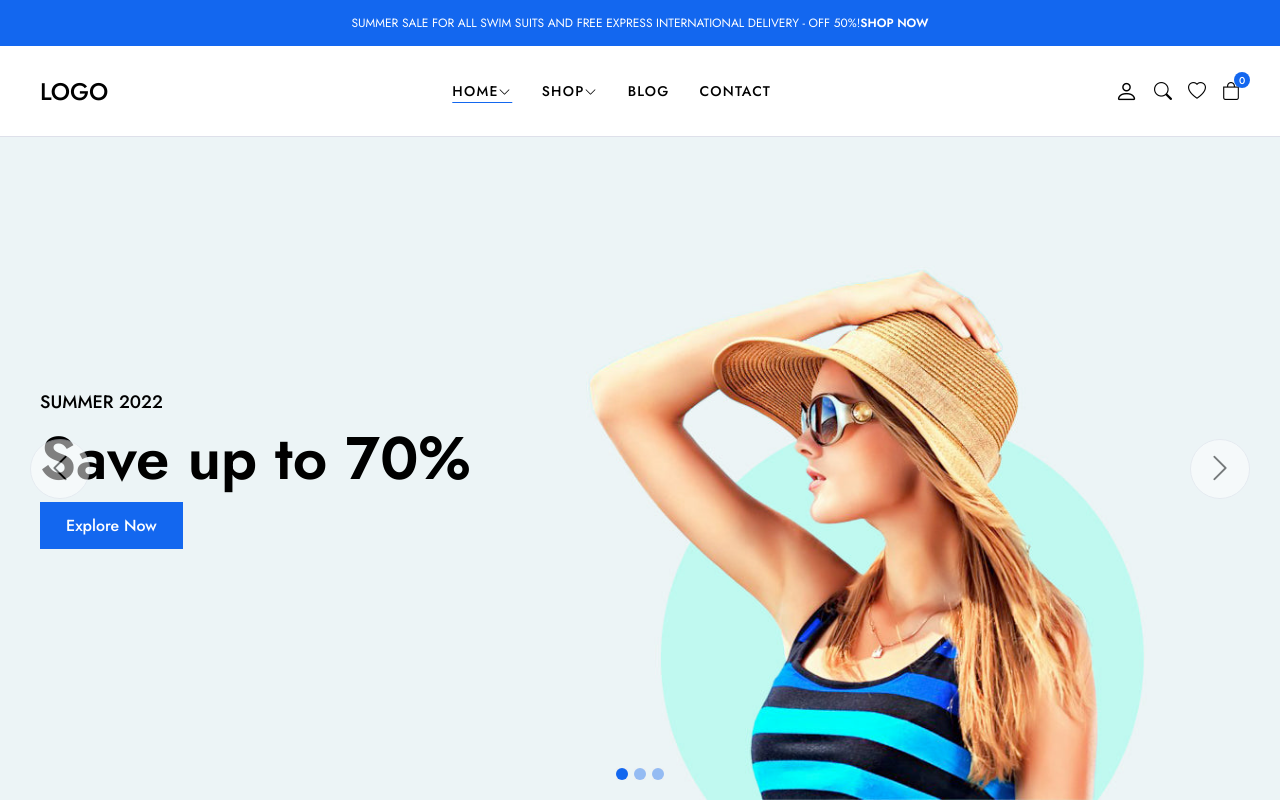
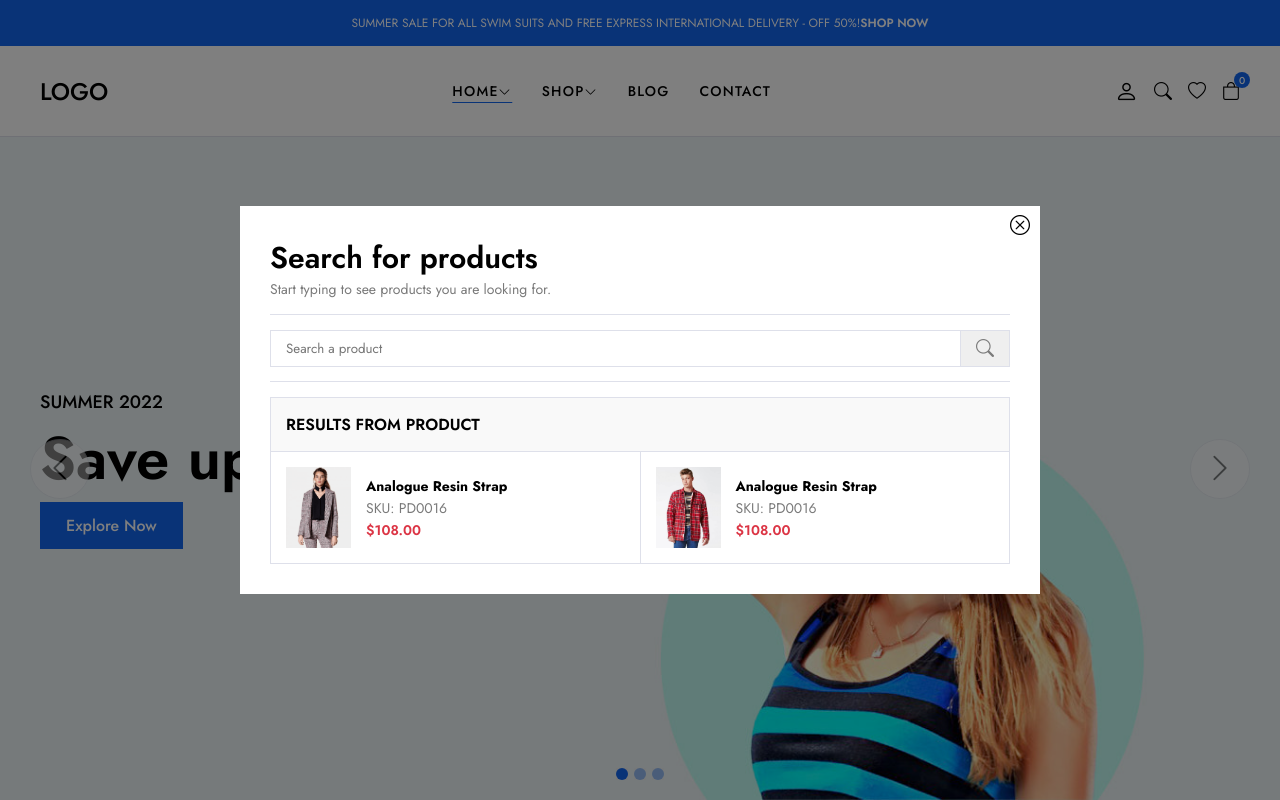
Before and after one commit to serkancan006/React-ETicaret, a React (Vite) app in the folder frontend/: page / in a window 1280 px wide. Both pictures are taken after a click on the button 1163 px from the left and 91 px from the top of the page. Shown: the top 800 px of the page. Built offline with nearby package versions, Linux system fonts and the light colour scheme.

Commit message:
search modal yapimi

```diff
--- a/frontend/src/components/Layout/Header/Header.jsx
+++ b/frontend/src/components/Layout/Header/Header.jsx
@@ -1,6 +1,6 @@
 import "./Header.css";
 
-const Header = () => {
+const Header = ({ setIsSearchShow }) => {
   return (
     <header>
       <div className="global-notification">
@@ -164,7 +164,7 @@
                             href="#"
                             className="megamenu-single-button btn btn-sm"
                           >
-                             Shop Now
+                            Shop Now
                           </a>
                         </div>
                       </div>
@@ -189,7 +189,7 @@
                 <a href="account.html" className="header-account">
                   <i className="bi bi-person"></i>
                 </a>
-                <button className="search-button">
+                <button className="search-button" onClick={() => setIsSearchShow(true)} >
                   <i className="bi bi-search"></i>
                 </button>
                 <a href="#">
--- /dev/null
+++ b/frontend/src/components/Modals/Search/Search.css
@@ -0,0 +1,166 @@
+.modal-search {
+    position: absolute;
+    top: 0;
+    left: 0;
+    width: 100%;
+    height: 100%;
+    display: flex;
+    justify-content: center;
+    align-items: center;
+    visibility: hidden;
+    z-index: 999;
+    opacity: 0;
+    transition: 0.3s ease all;
+}
+
+.modal-search.show{
+    visibility: visible;
+    opacity: 1;
+}
+
+.modal-overlay {
+    content: "";
+    width: 100%;
+    height: 100%;
+    background-color: black;
+    position: fixed;
+    top: 0;
+    left: 0;
+    opacity: 0.5;
+}
+
+.modal-wrapper {
+    max-width: 800px;
+    width: 100%;
+    background-color: #fff;
+    position: fixed;
+    z-index: 10;
+    padding: 30px;
+}
+
+.modal-search .modal-title {
+    font-size: 30px;
+    font-weight: 600;
+}
+
+.modal-search .modal-text {
+    font-size: 14px;
+    color: #7a7a7a;
+    padding-bottom: 15px;
+    border-bottom: 1px solid #dee0ea;
+}
+
+.modal-search .search-form {
+    margin-top: 15px;
+    display: flex;
+    position: relative;
+}
+
+.modal-search .search-form::after {
+    content: "";
+    width: 100%;
+    height: 1px;
+    background-color: #dee0ea;
+    position: absolute;
+    bottom: -15px;
+}
+
+.modal-search .search-form input {
+    width: 100%;
+    max-height: 42px;
+    border-color: #dee0ea !important;
+}
+
+.modal-search .search-form button {
+    position: absolute;
+    right: 0;
+    height: 100%;
+    padding: 15px;
+    display: flex;
+    align-items: center;
+    justify-content: center;
+    border: 1px solid #dee0ea;
+}
+
+.modal-search .search-form button i {
+    font-size: 18px;
+    color: #7a7a7a;
+}
+
+.modal-search .search-results {
+    margin-top: 30px;
+}
+
+.modal-search .search-heading {
+    padding: 15px;
+    background-color: #f9f9f9;
+    border: 1px solid #dee0ea;
+}
+
+.modal-search .search-heading h3 {
+    font-size: 16px;
+    font-weight: 600;
+}
+
+.modal-search .results {
+    display: grid;
+    grid-template-columns: 1fr 1fr;
+    border-left: 1px solid #dee0ea;
+}
+
+.modal-search .result-item {
+    display: flex;
+    column-gap: 15px;
+    align-items: center;
+    padding: 15px;
+    border-bottom: 1px solid #dee0ea;
+    border-right: 1px solid #dee0ea;
+    transition: background-color 0.2s eae;
+}
+
+.modal-search .result-item:hover {
+    background-color: #f9f9f9;
+}
+
+.modal-search .search-thumb {
+    max-width: 65px;
+    width: 100%;
+}
+
+.modal-search .search-info {
+    font-size: 14px;
+    display: flex;
+    flex-direction: column;
+}
+
+.modal-search .search-sku {
+    color: #7a7a7a;
+    margin: 2px 0;
+}
+
+.modal-search .search-price {
+    font-weight: 600;
+    color: #dc3545;
+}
+
+.modal-search .bi-x-circle {
+    position: absolute;
+    top: 5px;
+    right: 10px;
+    font-size: 20px;
+    cursor: pointer;
+}
+
+/*! modal search end  */
+
+/* search responsive  */
+
+@media (max-width: 992px) {
+    .modal-search .modal-wrapper {
+        max-width: 370px;
+    }
+
+    .modal-search .results {
+        grid-template-columns: 1fr;
+    }
+}
--- /dev/null
+++ b/frontend/src/components/Modals/Search/Search.jsx
@@ -0,0 +1,45 @@
+import './Search.css';
+
+const Search = ({ isSearchShow, setIsSearchShow }) => {
+    return (
+        <div className={`modal-search ${isSearchShow ? "show" : ""}`}>
+            <div className="modal-wrapper">
+                <h3 className="modal-title">Search for products</h3>
+                <p className="modal-text">Start typing to see products you are looking for.</p>
+                <form className="search-form">
+                    <input type="text" placeholder="Search a product" />
+                    <button>
+                        <i className="bi bi-search"></i>
+                    </button>
+                </form>
+                <div className="search-results">
+                    <div className="search-heading">
+                        <h3>RESULTS FROM PRODUCT</h3>
+                    </div>
+                    <div className="results">
+                        <a href="#" className="result-item">
+                            <img src="img/products/product1/1.png" className="search-thumb" alt="" />
+                            <div className="search-info">
+                                <h4>Analogue Resin Strap</h4>
+                                <span className="search-sku">SKU: PD0016</span>
+                                <span className="search-price">$108.00</span>
+                            </div>
+                        </a>
+                        <a href="#" className="result-item">
+                            <img src="img/products/product2/1.png" className="search-thumb" alt="" />
+                            <div className="search-info">
+                                <h4>Analogue Resin Strap</h4>
+                                <span className="search-sku">SKU: PD0016</span>
+                                <span className="search-price">$108.00</span>
+                            </div>
+                        </a>
+                    </div>
+                </div>
+                <i className="bi bi-x-circle" id="close-search" onClick={() => setIsSearchShow(false)}></i>
+            </div>
+            <div className="modal-overlay" onClick={() => { setIsSearchShow(false) }}></div>
+        </div>
+    )
+}
+
+export default Search
--- a/frontend/src/layouts/MainLayout.jsx
+++ b/frontend/src/layouts/MainLayout.jsx
@@ -1,15 +1,19 @@
-import React from "react";
 import Footer from "../components/Layout/Footer/Footer"
 import Header from "../components/Layout/Header/Header"
 import Proptypes from "prop-types";
+import Search from "../components/Modals/Search/Search";
+import { useState } from "react";
 
 const MainLayout = ({ children }) => {
+  const [isSearchShow, setIsSearchShow] = useState(false);
+
   return (
-    <React.Fragment>
-      <Header />
+    <div className="main-layout">
+      <Search isSearchShow={isSearchShow} setIsSearchShow={setIsSearchShow} />
+      <Header setIsSearchShow={setIsSearchShow} />
       {children}
       <Footer />
-    </React.Fragment>
+    </div>
   )
 }
 
```
